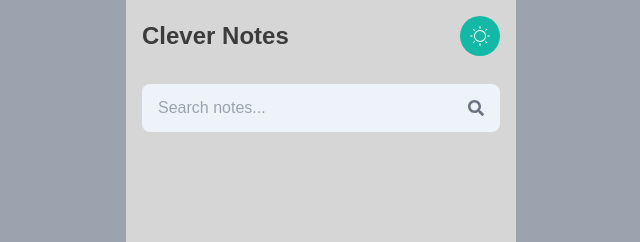
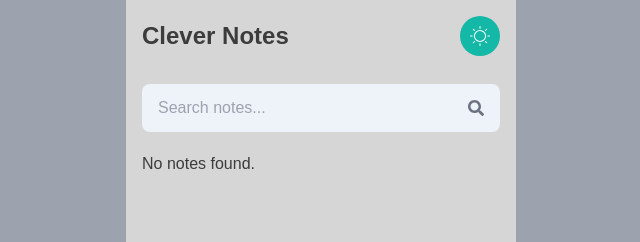
Before and after one commit to dorcasgold/CleverNotes, a React (Vite) app: page / in a window 1280 px wide. Shown: the top 242 px of the page, without its empty margins (319-959 px from the left). Built offline with nearby package versions, Linux system fonts and the light colour scheme; a web font is replaced by a local one.

Commit message:
search function

```diff
--- a/src/pages/Notes.jsx
+++ b/src/pages/Notes.jsx
@@ -1,13 +1,15 @@
 import { useState, useEffect } from 'react';
 import { CiLight } from "react-icons/ci";
 import { FaSearch } from "react-icons/fa";
-import NoteItem from '../components/NoteItem'
+import NoteItem from '../components/NoteItem';
 import { MdNoteAdd } from "react-icons/md";
 import { Link } from "react-router-dom";
 
 function Notes({ notes }) {
   // toggleTheme
   const [theme, setTheme] = useState(localStorage.getItem('theme') || 'light');
+  const [text, setText] = useState('');
+  const [filteredNotes, setFilteredNotes] = useState(notes);
 
   useEffect(() => {
     if (theme === 'dark') {
@@ -21,7 +23,13 @@ function Notes({ notes }) {
   const toggleTheme = () => {
     setTheme(theme === 'dark' ? 'light' : 'dark');
   };
-  // toggleTheme
+
+  const handleSearch = () => {
+    setFilteredNotes(notes.filter(note => note.title.toLowerCase().includes(text.toLowerCase())));
+  };
+
+  useEffect(handleSearch, [text, notes]);
+
   return (
     <div className='w-full bg-gray-400 flex justify-center h-screen'>
       <div className='bg-background-light dark:bg-background-dark text-text-light dark:text-text-dark px-4 w-[390px] flex flex-col gap-5 transition-colors duration-300'>
@@ -34,22 +42,27 @@ function Notes({ notes }) {
           </div>
         </header>
         <section className="flex gap-3 items-center relative mt-2">
-          <input type="text" placeholder="Search notes..." className="px-4 py-3 w-full bg-box-light rounded-lg dark:bg-box-dark transition-colors duration-300" />
+          <input
+            type="text"
+            placeholder="Search notes..."
+            className="px-4 py-3 w-full bg-box-light rounded-lg dark:bg-box-dark transition-colors duration-300"
+            value={text}
+            onChange={(e) => setText(e.target.value)}
+          />
           <FaSearch className=" absolute cursor-pointer right-4 text-gray-500" />
         </section>
         <section className="grid grid-cols-2 gap-2">
-          {
-            notes.map(note => (
-              <NoteItem key={note.id} note={note} />
-            ))
-          }
+          {filteredNotes.length === 0 && <p className="empty__notes">No notes found.</p>}
+          {filteredNotes.map(note => (
+            <NoteItem key={note.id} note={note} />
+          ))}
         </section>
-        <div className="bg-teal-500 text-white text-2xl w-10 flex justify-center py-2 fixed bottom-3 ml-40  rounded-md">
-          <Link to='/create-note' ><MdNoteAdd /></Link>
+        <div className="bg-teal-500 text-white text-2xl w-10 flex justify-center py-2 fixed bottom-3 ml-40 rounded-md">
+          <Link to='/create-note'><MdNoteAdd /></Link>
         </div>
       </div>
     </div>
-  )
+  );
 }
 
-export default Notes
+export default Notes;
```
